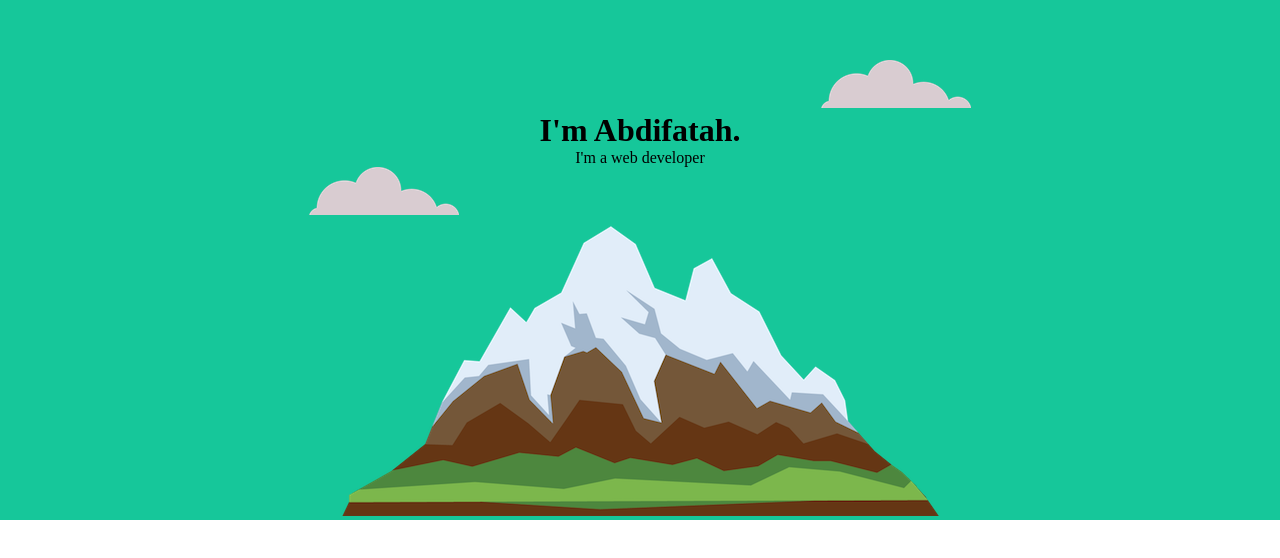
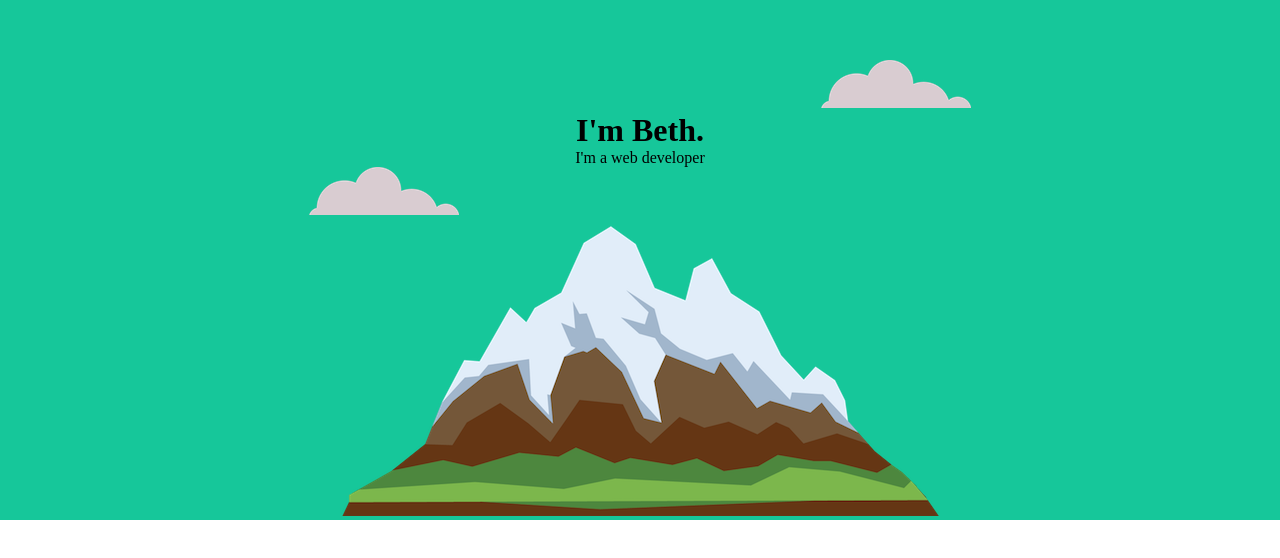
Before and after one commit to bethfeltonn/test1, a plain HTML site: page index.html in a window 1280 px wide. Drawn offline with Linux system fonts and the light colour scheme.

Commit message:
change name to beth

```diff
--- a/index.html
+++ b/index.html
@@ -3,13 +3,13 @@
 <head>
     <meta charset="UTF-8">
     <meta name="viewport" content="width=device-width, initial-scale=1.0">
-    <title>Abdifatah Artan</title>
+    <title>Beth Felton</title>
     <link rel="stylesheet" href="css/styles.css">
 </head>
 <body>
 <div id="main">
     <img class="top-cloud" src="images/cloud.png" alt="Image not found">
-    <h1 class= name>I'm Abdifatah.</h1>
+    <h1 class= name>I'm Beth.</h1>
     <p class="description">I'm a web developer</p>
     <img class="bottom-cloud" src="images/cloud.png" alt="Image not found"><br>
     <img class="mountain" src="images/mountain.png" alt="Image not found">
```
